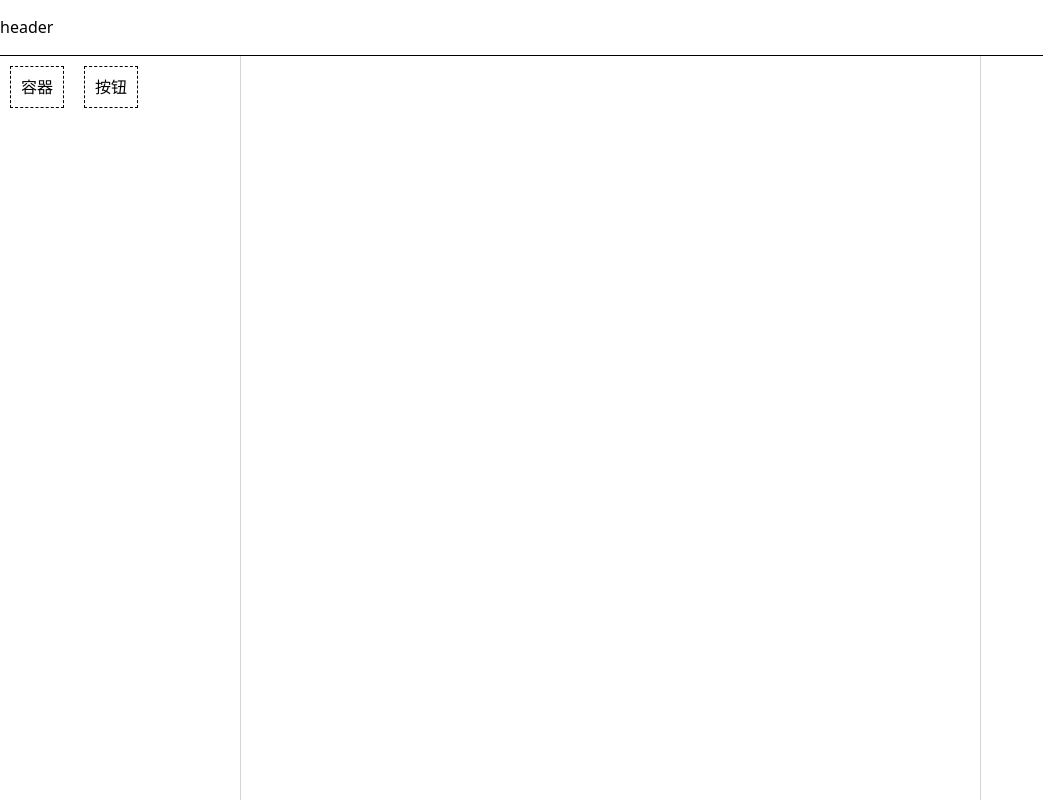
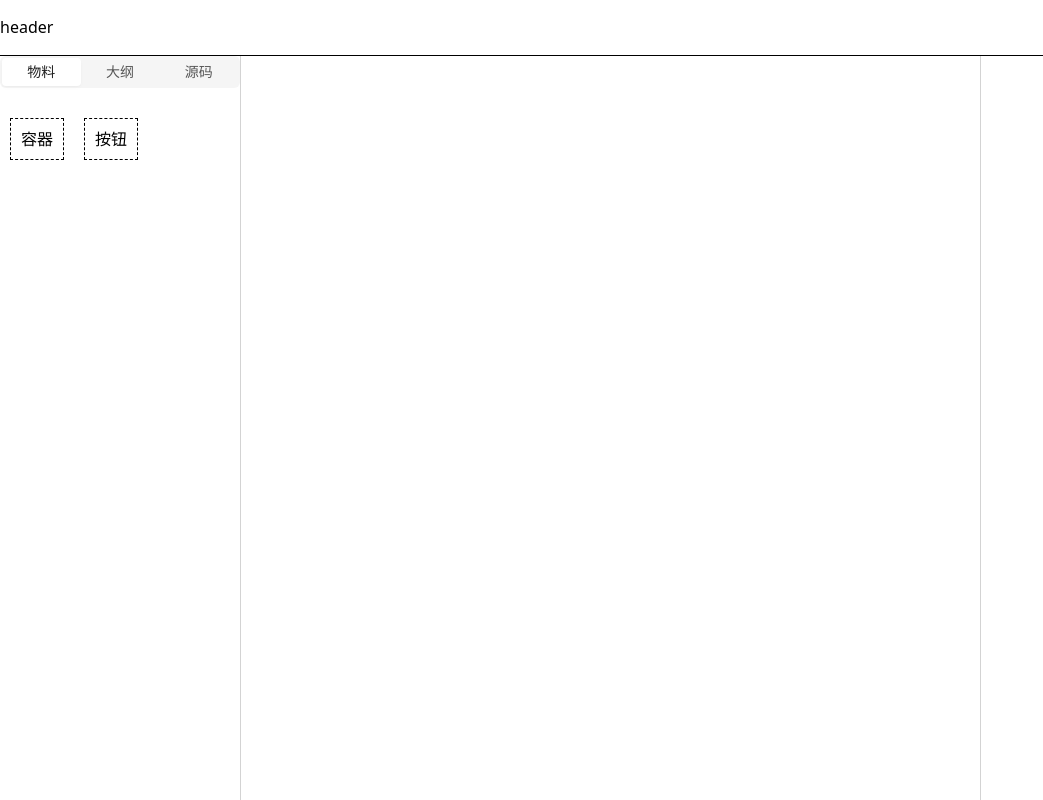
Before and after one commit to WangMaoquan/lowcode-editor, a React (Vite) app: page / in a window 1280 px wide. Shown: the whole page, without its empty margins (0-1043 px from the left). Built offline with nearby package versions, Linux system fonts and the light colour scheme.

Commit message:
feat: 物料大纲源码组件

```diff
--- a/src/component/EditorLayout/index.tsx
+++ b/src/component/EditorLayout/index.tsx
@@ -1,9 +1,9 @@
 import { Allotment } from 'allotment';
 import 'allotment/dist/style.css';
 import { Header } from '../Header';
-import { MaterialArea } from '../MaterialArea';
 import { EditArea } from '../EditArea';
 import { SettingArea } from '../SettingArea';
+import { MaterialWrapper } from '../MaterialArea/MaterialWrapper';
 
 export function EditorLayout() {
   return (
@@ -11,7 +11,7 @@
       <Header />
       <Allotment>
         <Allotment.Pane preferredSize={240} maxSize={300} minSize={200}>
-          <MaterialArea />
+          <MaterialWrapper />
         </Allotment.Pane>
         <Allotment.Pane>
           <EditArea />
--- /dev/null
+++ b/src/component/MaterialArea/MaterialWrapper/index.tsx
@@ -0,0 +1,25 @@
+import { Segmented } from 'antd';
+import { useState } from 'react';
+import { MaterialArea } from '../';
+import { Outline } from '../Outline';
+import { Source } from '../Source';
+
+export function MaterialWrapper() {
+  const [key, setKey] = useState<string>('物料');
+
+  return (
+    <div>
+      <Segmented
+        value={key}
+        onChange={setKey}
+        block
+        options={['物料', '大纲', '源码']}
+      />
+      <div className="pt-[20px]">
+        {key === '物料' && <MaterialArea />}
+        {key === '大纲' && <Outline />}
+        {key === '源码' && <Source />}
+      </div>
+    </div>
+  );
+}
--- /dev/null
+++ b/src/component/MaterialArea/Outline/index.tsx
@@ -0,0 +1,3 @@
+export function Outline() {
+  return <div>Outline</div>;
+}
--- /dev/null
+++ b/src/component/MaterialArea/Source/index.tsx
@@ -0,0 +1,3 @@
+export function Source() {
+  return <div>Source</div>
+}
```
